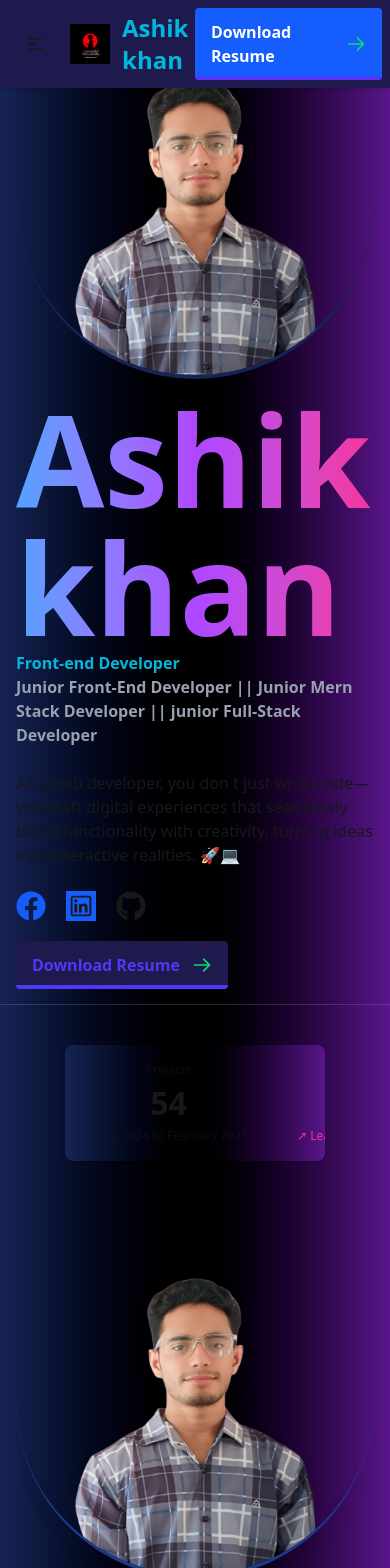
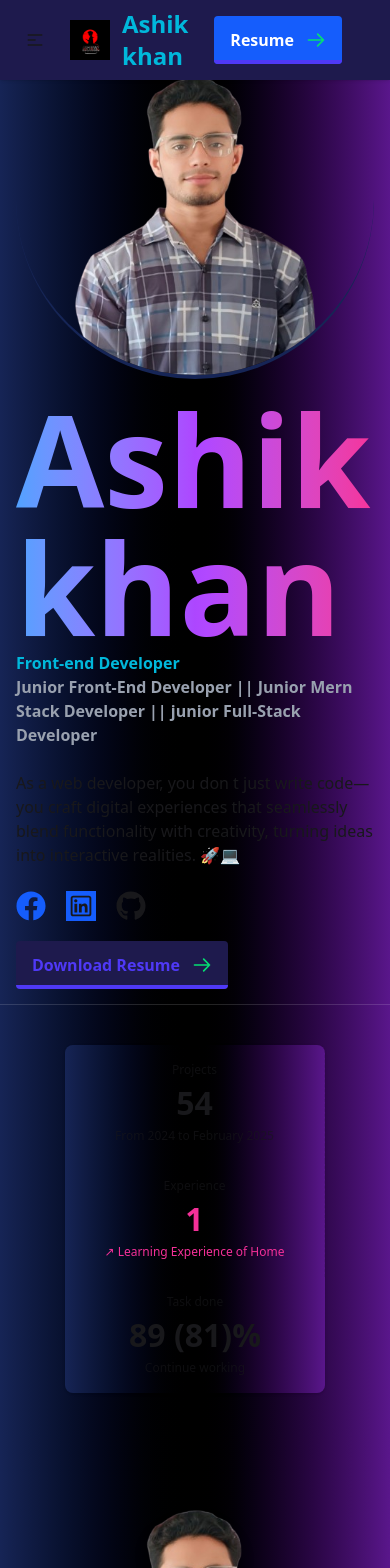
Before and after one commit to ashikkhan34/P.Ashikkhan, a React (Vite) app: page / in a window 390 px wide. Shown: the top 1568 px of the page. Built offline with nearby package versions, Linux system fonts and the light colour scheme.

Commit message:
btn desing

```diff
--- a/src/Components/Experience/Experience.jsx
+++ b/src/Components/Experience/Experience.jsx
@@ -5,7 +5,7 @@ export default function Experience() {
     return (
         <div className='bg-gradient-to-r from-blue-950 via-black to-purple-900 py-10'>
             <div data-aos="fade-up"
-                data-aos-duration="3000" className="stats shadow mx-auto flex max-w-2/3 bg-gradient-to-r from-blue-950 via-black to-purple-900">
+                data-aos-duration="3000" className="stats shadow mx-auto block md:flex max-w-2/3 bg-gradient-to-r from-blue-950 via-black to-purple-900">
                 <div className="stat place-items-center">
                     <div className="stat-title">Projects</div>
                     <div className="stat-value"><CountUp end={55} duration={10}></CountUp></div>
--- a/src/Shared/Navbar/Navbar.jsx
+++ b/src/Shared/Navbar/Navbar.jsx
@@ -36,7 +36,7 @@ export default function Navbar() {
           </ul>
         </div>
         <div className="navbar-end">
-        <button >
+          <button  className='mr-10'>
             <a href={resume} target='_blank' class="relative inline-flex items-center justify-start py-3 pl-4 pr-12 overflow-hidden font-semibold text-white transition-all duration-150 ease-in-out rounded hover:pl-10 hover:pr-6 bg-blue-600 group">
               <span class="absolute bottom-0 left-0 w-full h-1 transition-all duration-150 ease-in-out bg-indigo-600 group-hover:h-full"></span>
               <span class="absolute right-0 pr-4 duration-200 ease-out group-hover:translate-x-12">
@@ -45,7 +45,7 @@ export default function Navbar() {
               <span class="absolute left-0 pl-2.5 -translate-x-12 group-hover:translate-x-0 ease-out duration-200">
                 <svg class="w-5 h-5 text-green-400" fill="none" stroke="currentColor" viewBox="0 0 24 24" xmlns="http://www.w3.org/2000/svg"><path stroke-linecap="round" stroke-linejoin="round" stroke-width="2" d="M14 5l7 7m0 0l-7 7m7-7H3"></path></svg>
               </span>
-                                <span class="relative w-full text-left transition-colors duration-200 ease-in-out group-hover:text-white">Download Resume</span>
+              <span class="relative w-full text-left transition-colors duration-200 ease-in-out group-hover:text-white">Resume</span>
             </a>
 
           </button>
```
Lines whose indentation alone changed are shown as unchanged.
